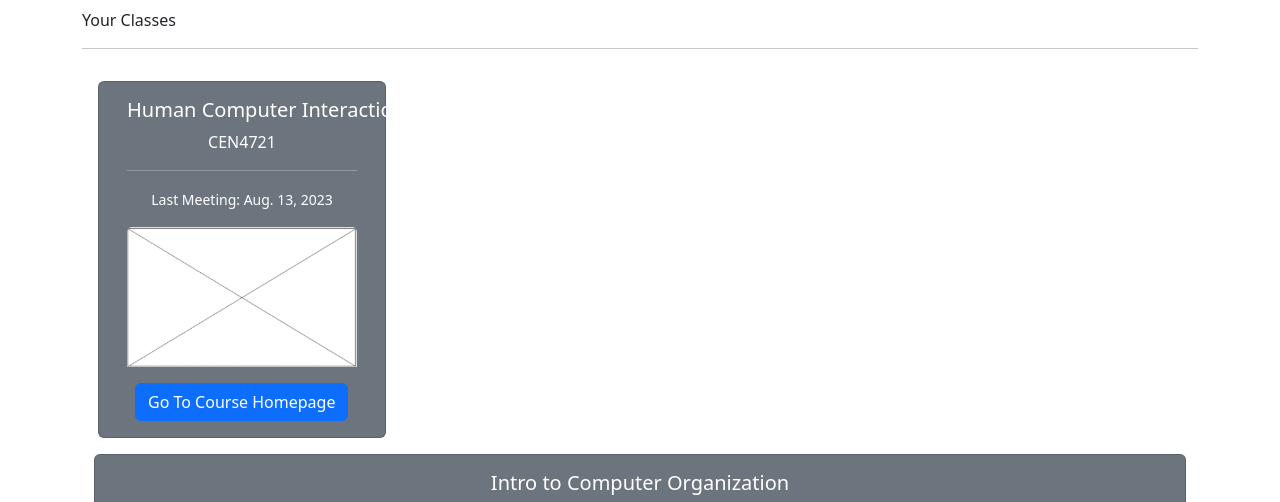
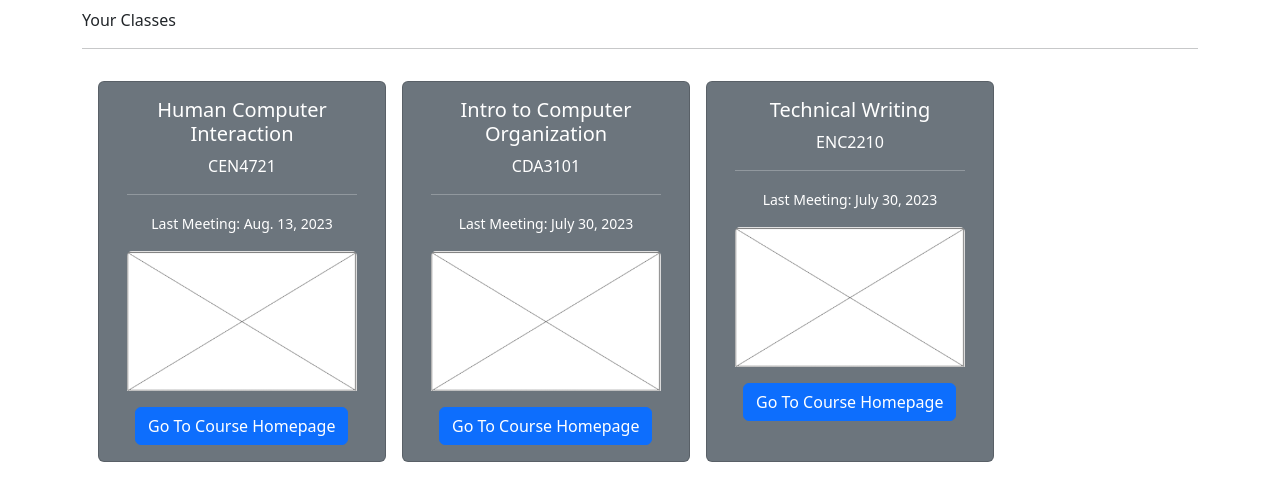
Before and after one commit to bgrunes/GatorVid, a Django app: page / in a window 1280 px wide. Shown: the part 56-558 px from the top of the page. After the commit the page ends 518 px from the top, so only its background shows below. Run offline with Django 4.2, Linux system fonts and the light colour scheme; data comes from the database, SQL or seed files in the repository; some libraries are stand-ins or nearby versions.

Commit message:
Fixing index.html

```diff
--- a/streaming_app/templates/index.html
+++ b/streaming_app/templates/index.html
@@ -13,7 +13,7 @@
 </head>
 <body>
 	<!--NavBar-->
-	<nav class="navbar navbar-expand-lg navbar-dark bg-secondary">
+	<nav class="navbar navbar-expand navbar-dark bg-secondary">
 		<div class="container-fluid">
 		  <a class="navbar-brand" href="">GatorVid</a>
 		  <button class="navbar-toggler" type="button" data-bs-toggle="collapse" data-bs-target="#navbarSupportedContent" aria-controls="navbarSupportedContent" aria-expanded="false" aria-label="Toggle navigation">
@@ -46,7 +46,7 @@
 				<!--CARD TEMPLATE-->
 				<div class="card text-white bg-secondary col-xs-4">
 					<div class="card-body text-center">
-						<h5 class="card-title">{{ course.name }}</h5>
+						<h5 class="card-title text-wrap">{{ course.name }}</h5>
 						<p class="card-text">{{ course.course_code }}</p>
 						<hr>
 						<p class="card-text"><small>Last Meeting: {{ course.end_date }}</small></p>
@@ -54,9 +54,9 @@
 					</div>
 					<a href="{% url 'course' course.course_code %}" class="btn btn-primary ms-4 me-4 mb-3">Go To Course Homepage</a>
 				</div>
-				</div>
+				<!--==============-->
 			{% endfor %}
-			<!--==============-->
+			</div>
 		  </div>
 	</div>
 </body>
```
